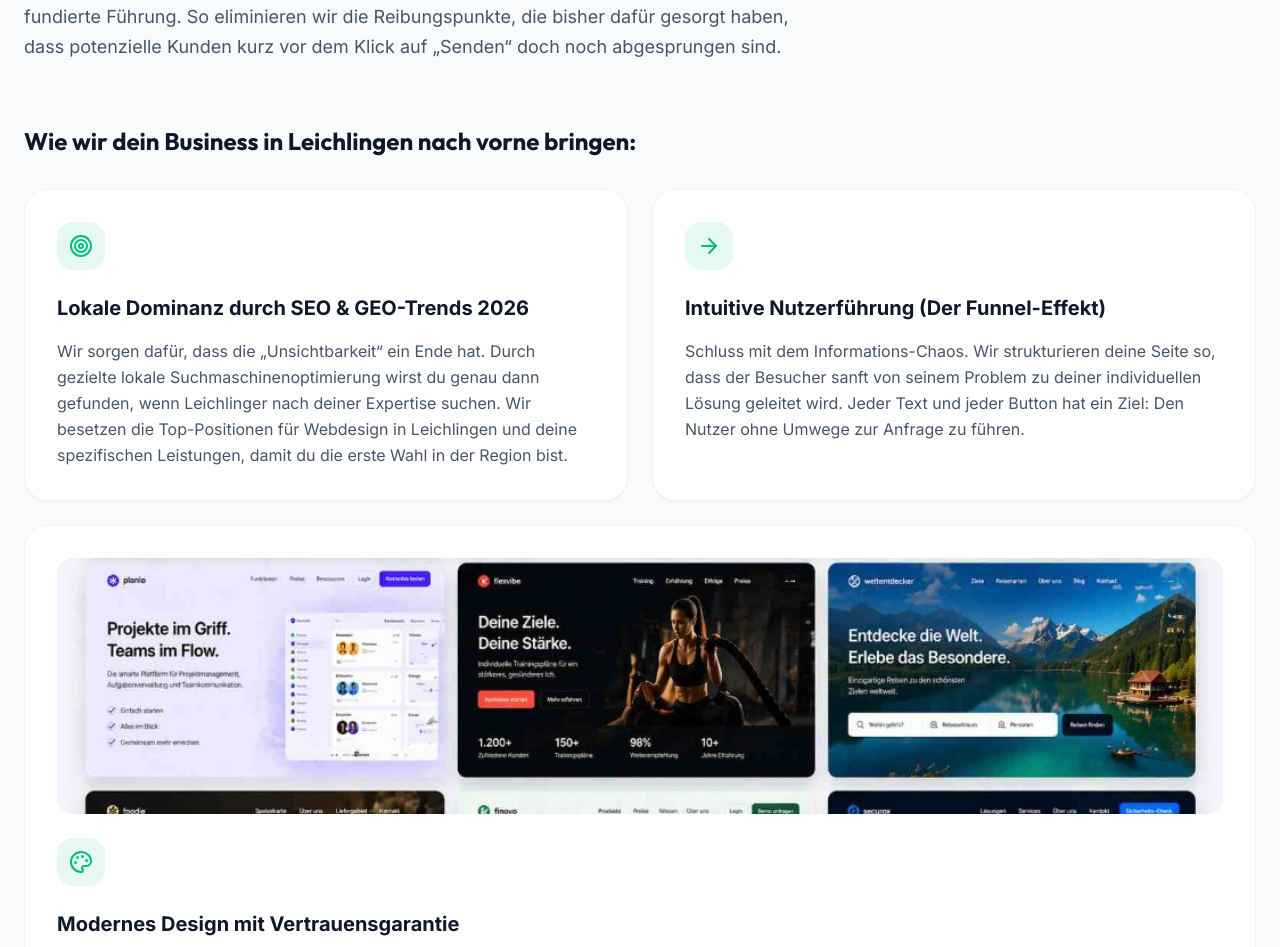
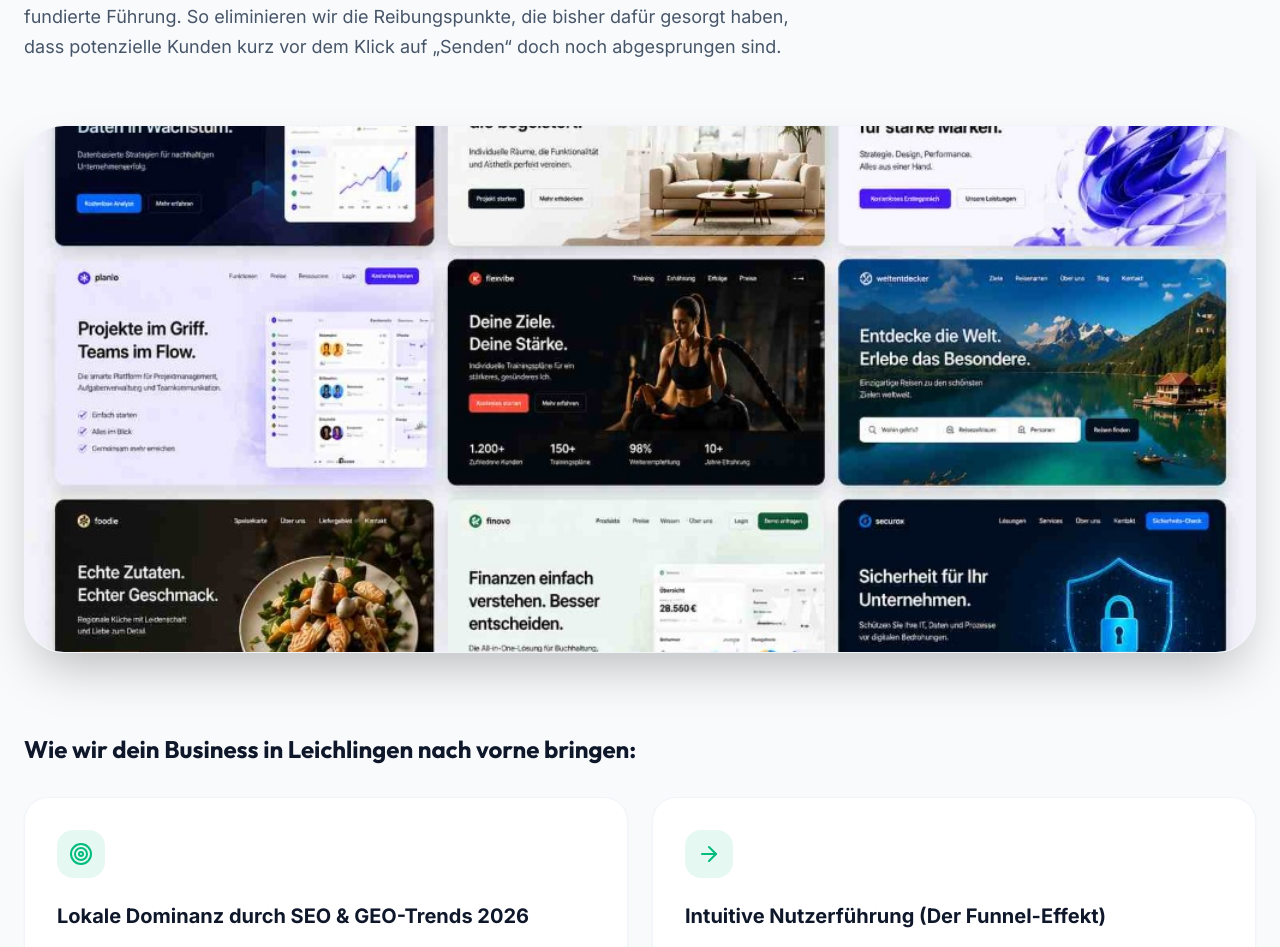
Before and after one commit to timmsug-source/website-linkedin, a Next.js app: page /webdesign/leichlingen in a window 1280 px wide. Shown: the part 2065-3012 px from the top of the page. Built offline with nearby package versions, Linux system fonts and the light colour scheme.

Commit message:
Move mockups image out of the tile to a standalone showcase in LeichlingenSolution

```diff
--- a/src/components/lp/LeichlingenSections.tsx
+++ b/src/components/lp/LeichlingenSections.tsx
@@ -164,9 +164,8 @@ export function LeichlingenSolution() {
     {
       title: "Modernes Design mit Vertrauensgarantie",
       body: "Wir ersetzen veraltete Optik durch ein frisches, zeitgemäßes Design, das deine Professionalität widerspiegelt. Ein ästhetischer Auftritt sorgt innerhalb der ersten Sekunde für das nötige Vertrauen, das die Basis für jede Geschäftsbeziehung bildet.",
-      colSpan: "lg:col-span-2",
+      colSpan: "lg:col-span-1",
       icon: Palette,
-      image: "/images/mockups-grid.jpg",
     },
     {
       title: "High-Speed Performance",
@@ -177,7 +176,7 @@ export function LeichlingenSolution() {
     {
       title: "Konversionsstarke Strategie",
       body: "Besucher sind gut, Kunden sind besser. Wir implementieren klare Call-to-Actions und automatisierte Prozesse, die dafür sorgen, dass aus einem bloßen „Vorbeischauen“ eine konkrete Handlung wird. Deine Website arbeitet 24/7 als dein bester Verkäufer.",
-      colSpan: "lg:col-span-1",
+      colSpan: "lg:col-span-2",
       icon: CheckCircle2,
     },
   ];
@@ -201,12 +200,27 @@ export function LeichlingenSolution() {
           </div>
         </div>
 
+        {/* Standalone Image Showcase */}
+        <motion.div
+          initial={{ opacity: 0, y: 20 }}
+          whileInView={{ opacity: 1, y: 0 }}
+          viewport={{ once: true }}
+          className="mb-20 relative w-full aspect-video md:aspect-[21/9] rounded-[2.5rem] overflow-hidden shadow-2xl border border-slate-100"
+        >
+          <Image
+            src="/images/mockups-grid.jpg"
+            alt="Webdesign Leichlingen Mockups"
+            fill
+            className="object-cover object-center"
+          />
+        </motion.div>
+
         {/* Tiles / Kacheln */}
         <div className="mb-16">
           <h3 className="text-2xl font-display font-bold text-slate-900 mb-8">
             Wie wir dein Business in Leichlingen nach vorne bringen:
           </h3>
-          <div className="grid grid-cols-1 lg:grid-cols-2 gap-6">
+          <div className="grid grid-cols-1 md:grid-cols-2 gap-6">
             {features.map((feature, i) => (
               <motion.div
                 key={i}
@@ -216,19 +230,6 @@ export function LeichlingenSolution() {
                 transition={{ delay: i * 0.1 }}
                 className={`relative bg-white rounded-3xl p-8 shadow-sm border border-slate-100 overflow-hidden flex flex-col ${feature.colSpan}`}
               >
-                {/* Optional Image for wide tile */}
-                {feature.image && (
-                  <div className="absolute top-0 right-0 w-1/2 h-full opacity-10 pointer-events-none lg:opacity-100 lg:relative lg:w-full lg:h-64 lg:mb-6 lg:rounded-2xl lg:overflow-hidden">
-                    <Image
-                      src={feature.image}
-                      alt="Modernes Design"
-                      fill
-                      className="object-cover"
-                    />
-                    <div className="absolute inset-0 bg-gradient-to-t from-white via-transparent to-transparent lg:hidden" />
-                  </div>
-                )}
-
                 <div className="relative z-10 flex-1">
                   <div className="w-12 h-12 rounded-2xl bg-accent/10 flex items-center justify-center mb-6">
                     <feature.icon size={24} className="text-accent" />
```
